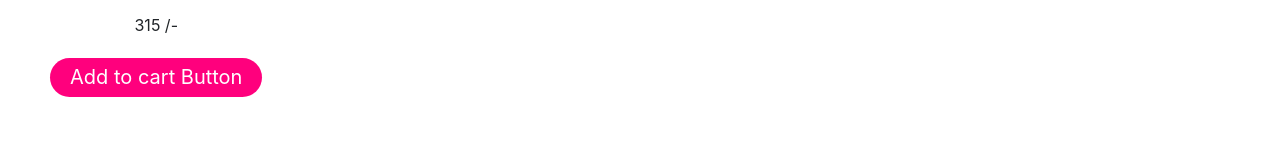
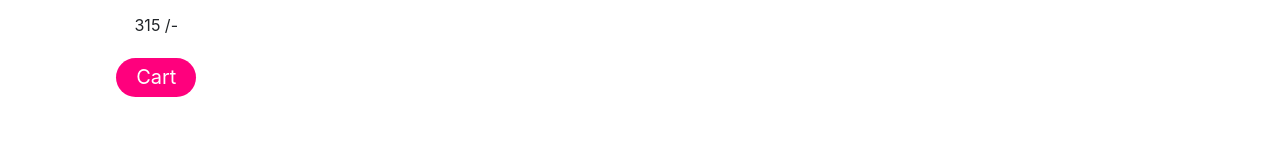
Before and after one commit to honeyhj/e-com-new-project, a React (Create React App) app in the folder client/: page / in a window 1280 px wide. Shown: the part 981-1129 px from the top of the page. Built offline with nearby package versions, Linux system fonts and the light colour scheme; no server answers.

Commit message:
button name cart

```diff
--- a/client/src/Component/User/Product.js
+++ b/client/src/Component/User/Product.js
@@ -14,7 +14,7 @@ const Product = () => {
             <h3>Lorem ipsum dolor sit amet consectetur.</h3>
             <p>315 /-</p>
             <div className="show-addCart">
-                <button type="button" className="btn">Add to cart Button</button>
+                <button type="button" className="btn">Cart</button>
             </div>
         </div>
     );
```
Also changed, not shown: 1 other file (tests, documents, lock files or other folders).
